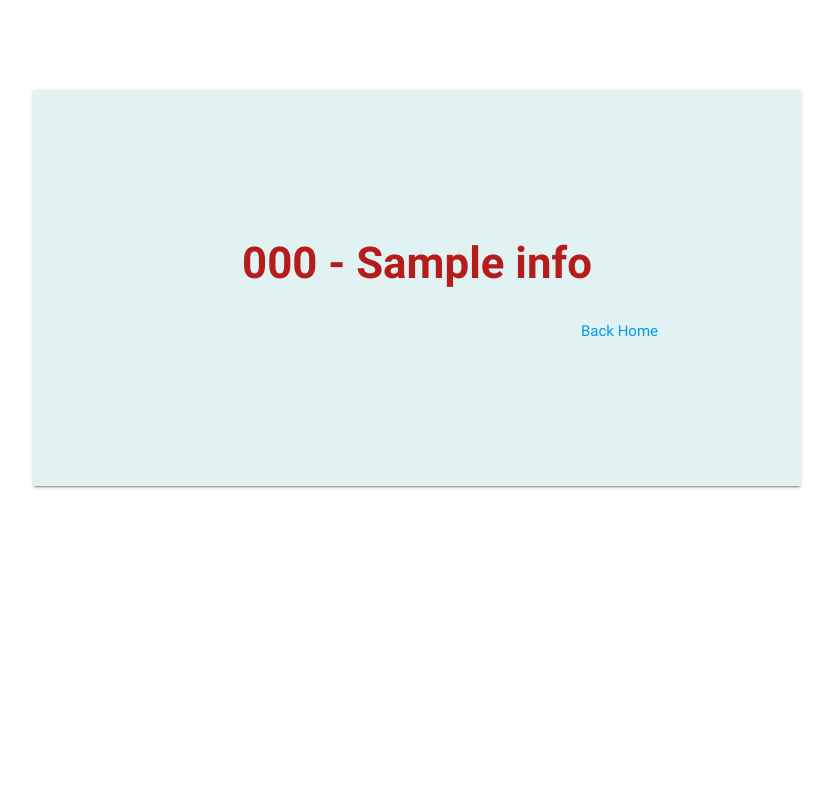
After one commit to yeh-George/nCov2019, a Flask app: template nCov2019/templates/errors.html in a window 1280 px wide. The commit adds this page. Shown: the whole page, without its empty margins (223-1056 px from the left). Run offline with Flask 2, Linux system fonts and the light colour scheme; the template is opened without the code that fills it: most values are stand-ins (such as "Sample title", 1, 10 or a date in 2020).

Commit message:
add errorhandler and errors.html

```diff
--- a/nCov2019/__init__.py
+++ b/nCov2019/__init__.py
@@ -2,7 +2,7 @@
 import os
 import click
 
-from flask import Flask
+from flask import Flask, render_template
 
 from nCov2019.settings import config
 from nCov2019.extensions import db, csrf
@@ -22,6 +22,7 @@ def create_app(config_name=None):
     register_blueprints(app)
     register_commands(app)
     register_shell_context(app)
+    register_errors(app)
 
     return app
 
@@ -41,7 +42,25 @@ def register_template_context(app):
 
 
 def register_errors(app):
-    pass
+    @app.errorhandler(400)
+    def bad_request(e):
+        return render_template('errors.html', code=400, info='Bad Request'), 400
+
+    @app.errorhandler(403)
+    def forbidden(e):
+        return render_template('errors.html', code=403, info='Forbidden'), 403
+
+    @app.errorhandler(404)
+    def page_not_found(e):
+        return render_template('errors.html', code=404, info='Page Not Found'), 404
+
+    @app.errorhandler(405)
+    def method_not_allowed(e):
+        return render_template('errors.html', code=405, info='Method Not Allowed'), 405
+
+    @app.errorhandler(500)
+    def internal_server_error(e):
+        return render_template('errors.html', code=500, info='Server Error'), 500
 
 
 def register_shell_context(app):
--- a/nCov2019/models.py
+++ b/nCov2019/models.py
@@ -1,3 +1,4 @@
+# -*- coding: utf-8 -*-
 from datetime import datetime
 
 from nCov2019.extensions import db
--- a/nCov2019/static/js/script.js
+++ b/nCov2019/static/js/script.js
@@ -171,9 +171,8 @@ $(document).ready(function() {
         var id = $el.data('id');
 
         $.ajax({
-            type: 'GET',
-            url: thumb_up_url,
-            data: {'id': id},
+            type: 'PATCH',
+            url: $el.data('href'),
             success: function(data) {
                 $('#thumb-up-' + id).text(data.num);
                 Materialize.toast(data.message, 1000, 'rounded teal teal-lighten-2');
--- a/nCov2019/templates/_bless_item.html
+++ b/nCov2019/templates/_bless_item.html
@@ -8,8 +8,8 @@
         <span class="THIN grey-text text-lighten-1">{{ item.timestamp.strftime('%m-%d %H:%M:%S') }}</span>
         <span class="right">
             <a class="red-text text-darken-1">
-            <i class="material-icons thumb-up" data-id="{{ item.id }}"
-               style="vertical-align: middle;padding:0px 0px 5px">thumb_up</i>
+            <i class="material-icons thumb-up" style="vertical-align: middle;padding:0px 0px 5px"
+               data-id="{{ item.id }}"  data-href="{{ url_for('bless.thumb_up', id=item.id) }}">thumb_up</i>
                 <span class="BLACK" id="thumb-up-{{ item.id }}">{{ item.thumb_up }}</span> 次点赞
             </a>
         </span>
--- /dev/null
+++ b/nCov2019/templates/errors.html
@@ -0,0 +1,19 @@
+<!DOCTYPE html>
+<html>
+    <head>
+        <meta name="viewport" content="width=device-width, initial-scale=1.0"/>
+        <meta charset="utf-8"/>
+        <title>Error {{ code }} - nCov2019</title>
+        <link href="{{ url_for('static', filename='css/materialize.min.css') }}" rel="stylesheet">
+        <link href="{{ url_for('static', filename='css/style.css') }}" rel="stylesheet">
+    </head>
+
+    <body>
+        <main>
+            <div class="row card-panel teal lighten-5 hoverable" style="margin:7% 20%; padding:10%" 0%>
+                    <h3 class="red-text text-darken-4 center" style="font-weight:600">{{ code }} - {{ info }}</h3>
+                    <a class="button right" href="{{ url_for('home.index') }}" style="margin:1rem 1rem">Back Home</a>
+            </div>
+        </main>
+    </body>
+</html>
--- a/nCov2019/templates/index.html
+++ b/nCov2019/templates/index.html
@@ -26,8 +26,7 @@
     var intro_page_url =  "{{ url_for('home.intro') }}";
     var bless_page_url = "{{ url_for('bless.index') }}";
     var new_bless_url = "{{ url_for('bless.new_bless') }}";
-    var thumb_up_url = "{{ url_for('bless.thumb_up') }}";
-    var default_error_message = "Something was wrong!";
+    var default_error_message = "出错了!";
 </script>
 </body>
 </html>
```
Also changed, not shown: nCov2019/blueprints/bless.py (+5 -5 lines).
